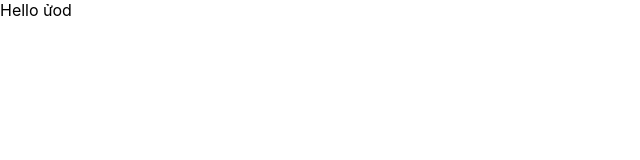
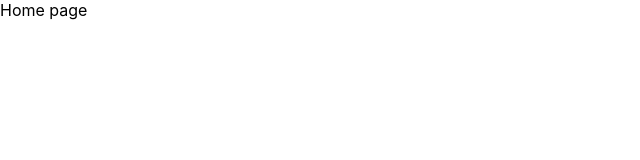
Before and after one commit to nongquocdung/thuexe, a React (Create React App) app: page / in a window 1280 px wide. Shown: the top 160 px of the page, without its empty margins (0-640 px from the left). Built offline with nearby package versions, Linux system fonts and the light colour scheme.

Commit message:
create Home page

```diff
--- a/src/App.js
+++ b/src/App.js
@@ -1,12 +1,13 @@
 import { React } from "react";
 import { Routes, Route, BrowserRouter } from "react-router-dom";
 import Demo from './components/Demo';
+import Home from './pages/Home';
 
 const App = () => {
   return (
     <BrowserRouter>
       <Routes>
-        <Route path="/" element={<Demo name="ửod"/>}></Route>
+        <Route path="/" element={<Home/>}></Route>
       </Routes>
     </BrowserRouter>
   );
--- /dev/null
+++ b/src/pages/Home.jsx
@@ -0,0 +1,9 @@
+import React from 'react'
+
+const Home = () => {
+  return (
+    <div>Home page</div>
+  )
+}
+
+export default Home
```
